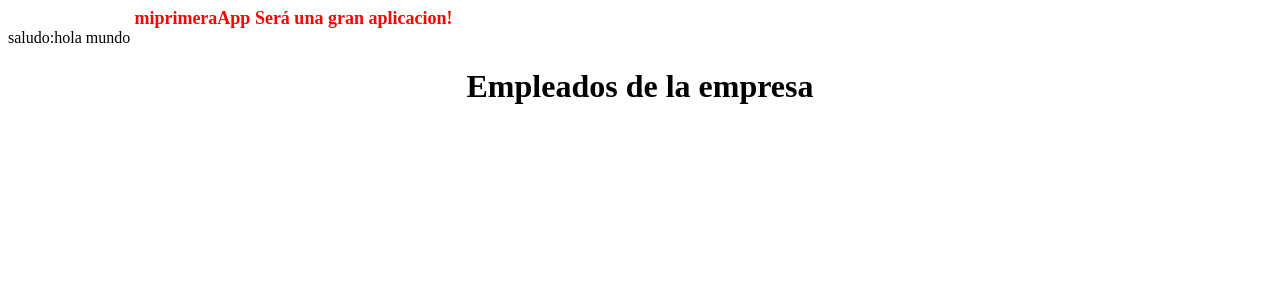
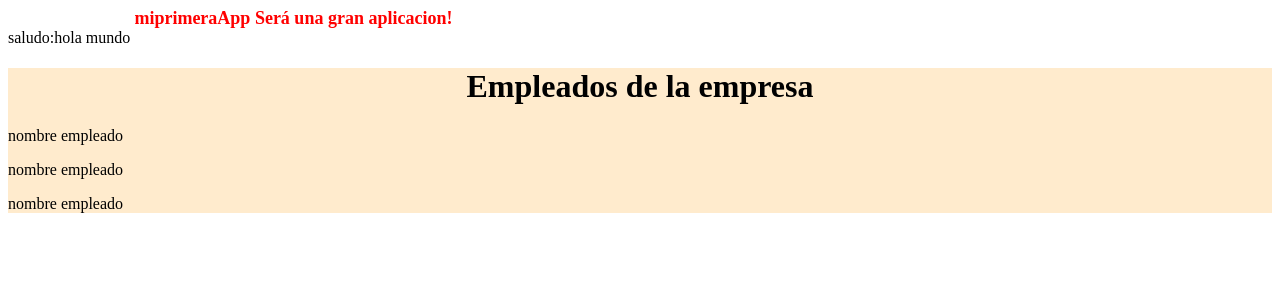
Before and after one commit to seuz716/Angular, an Angular app in the folder miprimeraApp/: page / in a window 1280 px wide. Shown: the top 300 px of the page. Built offline with nearby package versions, Linux system fonts and the light colour scheme.

Commit message:
pendiente v7 interpolacion

```diff
--- a/miprimeraApp/src/app/empleado/empleado.component.html
+++ b/miprimeraApp/src/app/empleado/empleado.component.html
@@ -1 +1 @@
-<p>empleado works!</p>
+<p>nombre empleado </p>
--- a/miprimeraApp/src/empleados/empleados.component.html
+++ b/miprimeraApp/src/empleados/empleados.component.html
@@ -1,4 +1,8 @@
-<div style="border: 2px;">
+<div style= "background-color: blanchedalmond;">
   <h1 style="text-align: center;"> Empleados de la empresa</h1>
 
+<app-empleado></app-empleado>
+<app-empleado></app-empleado>
+<app-empleado></app-empleado>
+
 </div>
```
